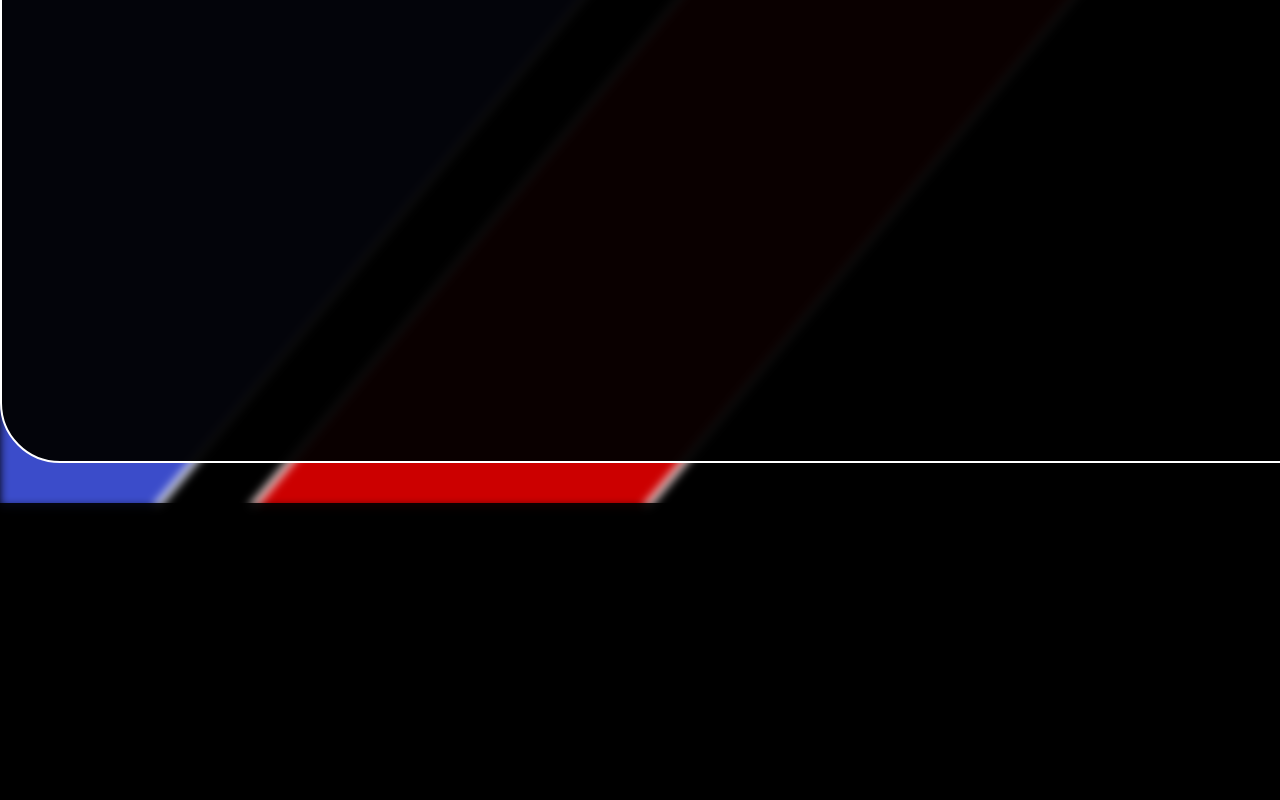
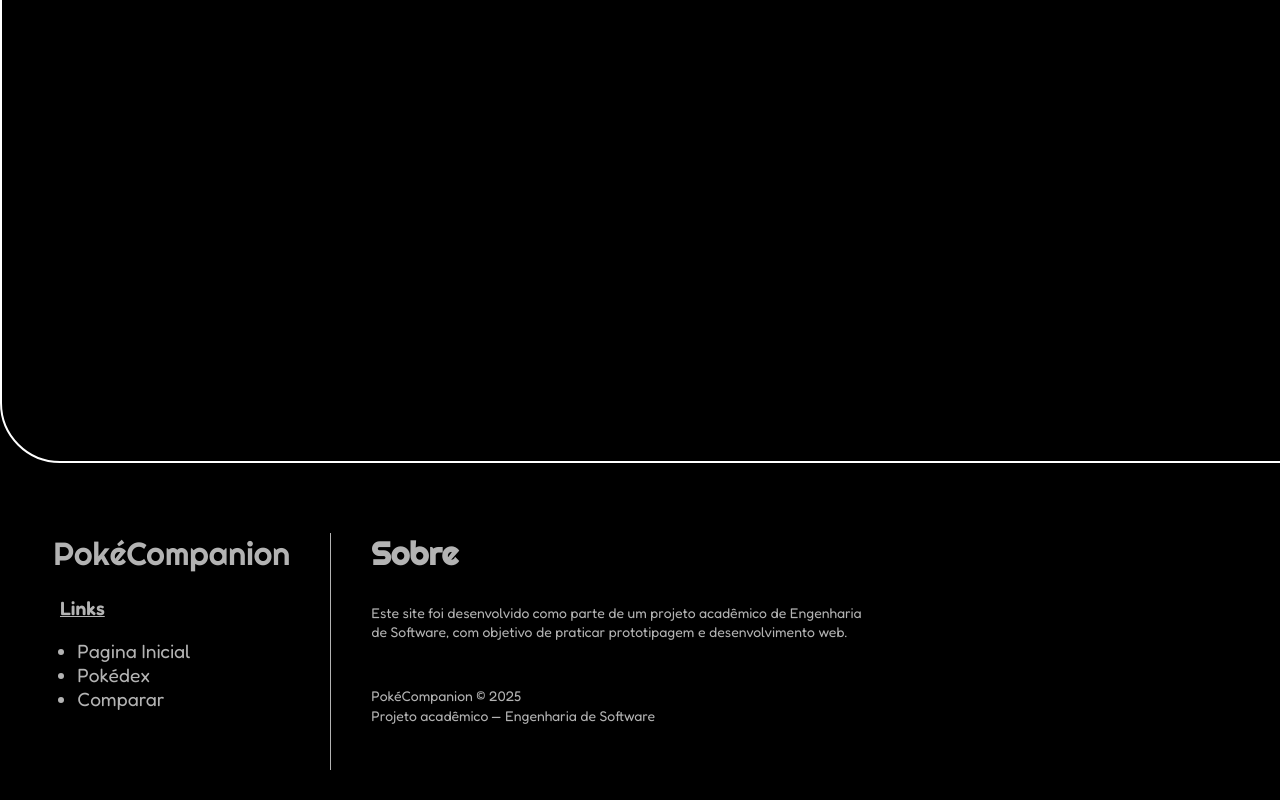
Before and after one commit to Adriannoo/PokeCompanion, a plain HTML site: page html/comparador.html in a window 1280 px wide. Shown: the part 1100-1900 px from the top of the page. Drawn offline with Linux system fonts and the light colour scheme.

Commit message:
termino do projeto

```diff
--- a/css/comparador.css
+++ b/css/comparador.css
@@ -9,10 +9,12 @@ body {
 
 /* ===== HEADER ===== */
 .header {
+    position: sticky;
     margin: auto;
     padding: calc(40 / 1080 * 100vh) calc(48 / 1920 * 100vw);
     background-color: var(--cinza-padrao);
     box-shadow: 0 calc(4 / 1080 * 100vh) calc(4 / 1080 * 100vh) rgba(0, 0, 0, 0.25);
+    z-index: 40;
 }
 
 .nav {
@@ -76,9 +78,11 @@ body {
 
 /*  BACKGROUND  */
 .background-container {
-    position: absolute;
+    position: fixed;
+    top: 0;
+    left: 0;
     width: 100%;
-    height: 186vh;
+    height: 100%;
     background-color: #000;
     overflow: hidden;
     display: flex;
@@ -98,7 +102,7 @@ body {
 .stripe-yellow {
     height: calc(400 / 1080 * 100vh);
     background: var(--amarelo-dourado);
-    top: calc(-180 / 1920 * 100vw);
+    top: calc(-160 / 1920 * 100vw);
 }
 
 .stripe-blue {
@@ -110,7 +114,7 @@ body {
 .stripe-red {
     height: calc(400 / 1080 * 100vh);
     background: var(--vermelho-boston);
-    bottom: calc(110 / 1920 * 100vw);
+    bottom: calc(-760 / 1920 * 100vw);
 }
 
 /* Page Title */
@@ -322,11 +326,80 @@ body {
 .footer {
     display: flex;
     position: relative;
+    z-index: 0;
     width: 100%;
     min-height: calc(300 / 1080 * 100vh);
     background: rgba(0, 0, 0, 0.9);
     flex-wrap: wrap;
     padding: calc(40 / 1080 * 100vh) calc(80 / 1920 * 100vw);
+    margin-top: auto;
+}
+
+.footer-left, .footer-right {
+    display: flex;
+    flex-direction: column;
+    gap: clamp(10px, 2vh, 20px);
+}
+
+.footer-logo {
+    width: clamp(40px, calc(80 / 1920 * 100vw), 80px);
+    height: clamp(40px, calc(80 / 1080 * 100vh), 80px);
+    border-radius: 50%;
+    opacity: 0.7;
+    box-shadow: 0 4px 4px rgba(0,0,0,0.25);
+}
+
+.footer-brand {
+    font-family: 'Righteous', sans-serif;
+    font-size: clamp(20px, 2.5vw, 54px);
+    color: white;
+    opacity: 0.7;
+}
+
+.footer-links h4 {
+    font-family: "Fredoka", sans-serif;
+    font-weight: 600;
+    font-size: clamp(14px, 1.5vw, 24px);
+    color: white;
+    opacity: 0.7;
+    text-decoration: underline;
+    margin: calc(10 / 1920 * 100vw);
+}
+
+.footer-links ul {
+    list-style: disc;
+    padding-left: 1.5rem;
+    font-family: 'Fredoka', sans-serif;
+    font-weight: 400;
+    font-size: clamp(14px, 1.5vw, 24px);
+    color: white;
+    opacity: 0.7;
+}
+
+.footer-divider {
+    width: 1px;
+    height: calc(320 / 1080 * 100vh);
+    background: rgba(255, 255, 255, 0.7);
+    margin: 0 calc(60 / 1920 * 100vw);
+}
+
+.footer-right h3 {
+    font-family: 'Righteous', sans-serif;
+    font-size: clamp(24px, 2.5vw, 54px);
+    color: white;
+    opacity: 0.7;
+    margin: 0px;
+}
+
+.footer-description,
+.footer-copyright {
+    display: flex;
+    font-family: 'Fredoka', sans-serif;
+    font-weight: 400;
+    font-size: clamp(14px, 1vw, 20px);
+    color: rgba(255, 255, 255, 0.7);
+    line-height: 1.4;
+    max-width: 500px;
 }
 
 /* === USER MENU  === */
--- a/css/pagina-inicial.css
+++ b/css/pagina-inicial.css
@@ -89,7 +89,7 @@ body {
 .background-container {
     position: absolute;
     width: 100%;
-    height: 141vh;
+    height: 100%;
     background-color: #000;
     overflow: hidden;
     display: flex;
@@ -100,7 +100,7 @@ body {
 }
 
 .stripe {
-    position: absolute;
+    position: fixed;
     width: calc(2200 / 1920 * 100vw);
     transform: rotate(-20deg);
     border: calc(10 / 1920 * 100vw) solid #fff;
@@ -120,7 +120,7 @@ body {
 
 .red-stripe {
     background-color: var(--vermelho-boston);
-    bottom: calc(250 / 1080 * 110vh);
+    bottom: calc(-155 / 1080 * 110vh);
     height: calc(300 / 1080 * 100vh);
 }
 /* === === === */
@@ -264,6 +264,7 @@ body {
     font-size: clamp(24px, 2.5vw, 54px);
     color: white;
     opacity: 0.7;
+    margin: 0px;
 }
 
 .footer-description,
--- a/css/pokedex.css
+++ b/css/pokedex.css
@@ -47,18 +47,19 @@ h1, h2, h3, h4, button, .nav-item span {
 .stripe-yellow {
     height: calc(400 / 1080 * 100vh);
     background: var(--amarelo-dourado);
-    left: calc(-135 / 1920 * 100vw);
+    left: calc(-245 / 1920 * 100vw);
 }
 
 .stripe-blue {
     height: calc(600 / 1080 * 100vh);
     background: var(--azul-cerulean);
-    left: calc(-690 / 1920 * 100vw);
+    left: calc(-800 / 1920 * 100vw);
 }
 
 .stripe-red {
     height: calc(400 / 1080 * 100vh);
     background: var(--vermelho-boston);
+    left: calc(-1355 / 1920 * 100vw)
 }
 
 /* HEADER */
@@ -627,8 +628,7 @@ h1, h2, h3, h4, button, .nav-item span {
     margin-top: auto;
 }
 
-.footer-left,
-.footer-right {
+.footer-left, .footer-right {
     display: flex;
     flex-direction: column;
     gap: clamp(10px, 2vh, 20px);
@@ -662,7 +662,7 @@ h1, h2, h3, h4, button, .nav-item span {
 .footer-links ul {
     list-style: disc;
     padding-left: 1.5rem;
-    font-family: "Fredoka", sans-serif;
+    font-family: 'Fredoka', sans-serif;
     font-weight: 400;
     font-size: clamp(14px, 1.5vw, 24px);
     color: white;
--- a/html/comparador.html
+++ b/html/comparador.html
@@ -77,6 +77,7 @@
     <footer class="footer">
         <div class="footer-left">
             <div class="footer-brand">PokéCompanion</div>
+
             <div class="footer-links">
                 <h4>Links</h4>
                 <ul>
@@ -95,8 +96,9 @@
                 Este site foi desenvolvido como parte de um projeto acadêmico de Engenharia de Software,
                 com objetivo de praticar prototipagem e desenvolvimento web.
             </p>
+
             <p class="footer-copyright">
-                PokéCompanion &copy; 2025<br>
+                PokéCompanion © 2025<br>
                 Projeto acadêmico — Engenharia de Software
             </p>
         </div>
```
Also changed, not shown: css/sobre-pokemon.css (+5 -5 lines), html/pagina-inicial.html (+1 -2 lines).
